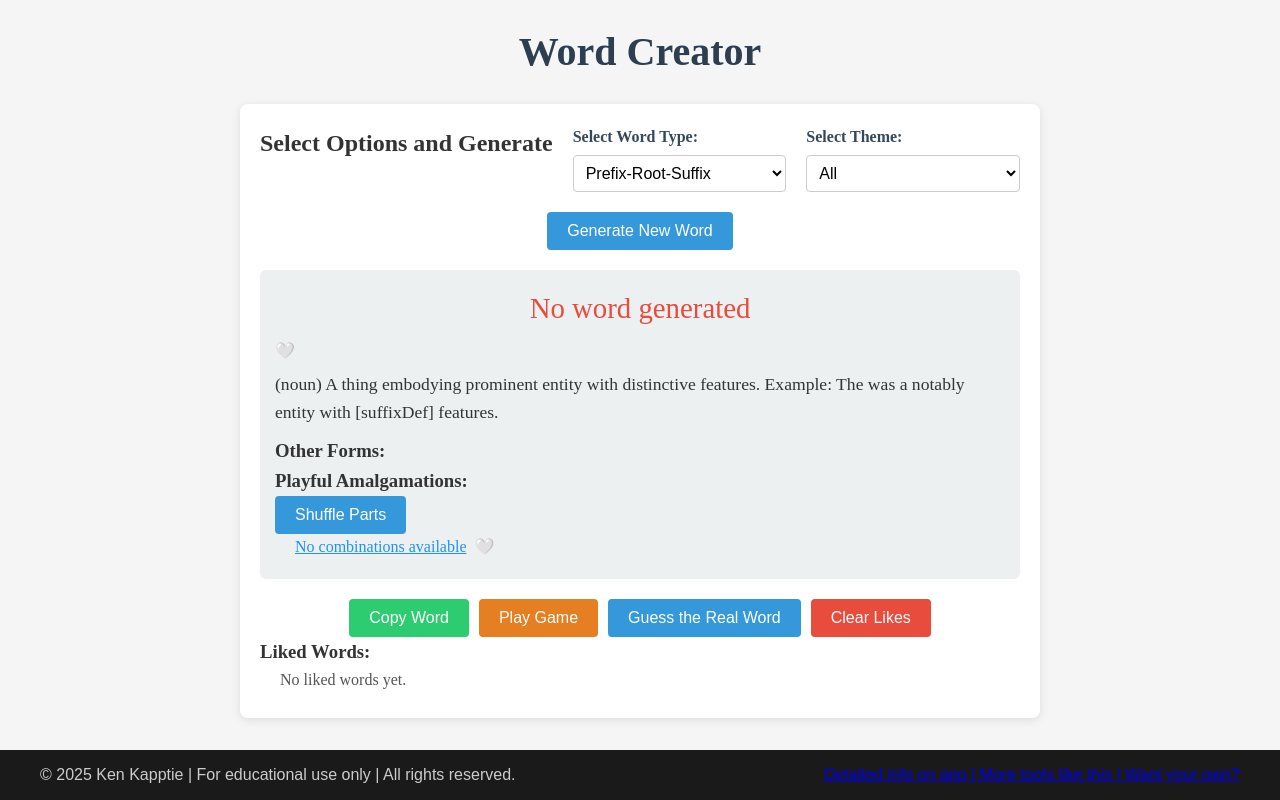
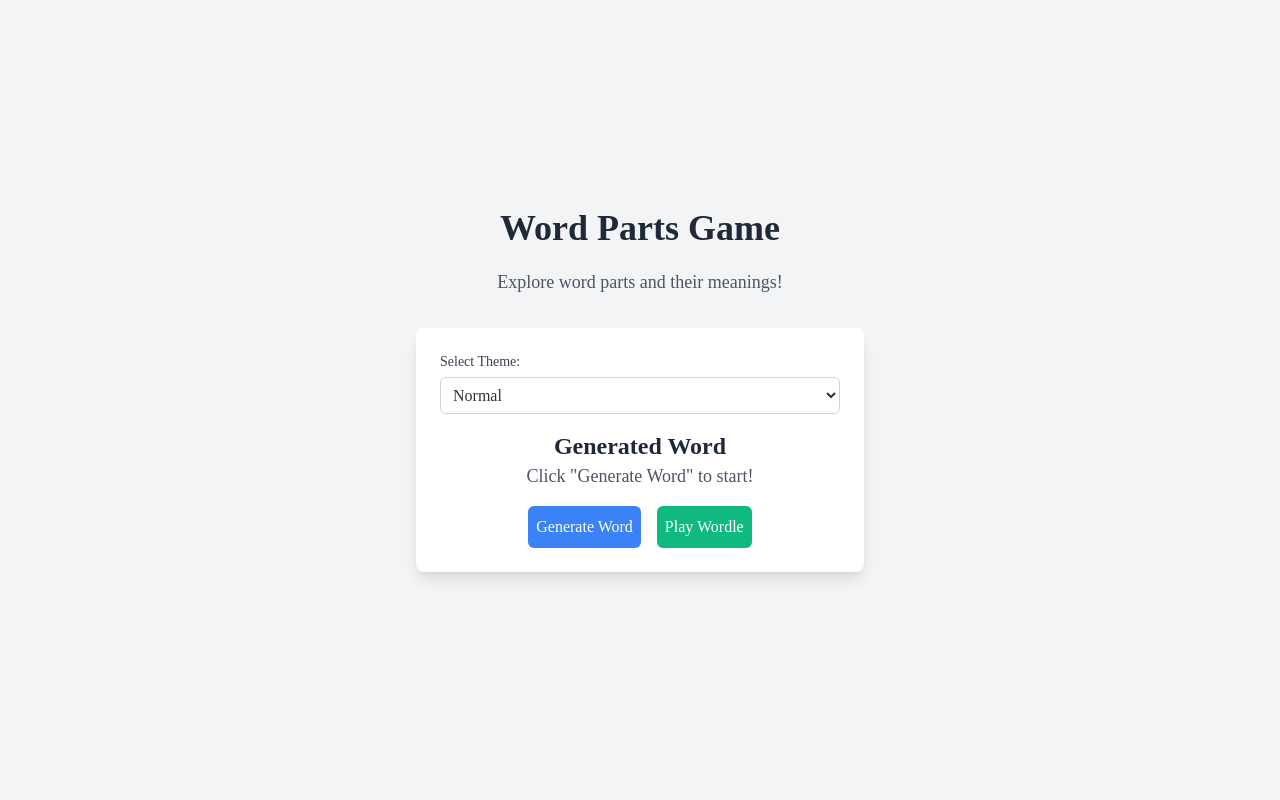
Before and after one commit to kappter/word, a plain HTML site: page index.html in a window 1280 px wide. Drawn offline with nearby package versions, Linux system fonts and the light colour scheme; files that its build step writes are made by us from their sources.

Commit message:
Add files via upload

```diff
--- a/index.html
+++ b/index.html
@@ -42,125 +42,115 @@
 <head>
     <meta charset="UTF-8">
     <meta name="viewport" content="width=device-width, initial-scale=1.0">
-    <title>Word Creator</title>
-    <link rel="stylesheet" href="styles.css">
-    <link rel="icon" href="data:,">
+    <title>Word Parts Game</title>
+    <link href="https://cdn.jsdelivr.net/npm/tailwindcss@2.2.19/dist/tailwind.min.css" rel="stylesheet">
+    <link rel="stylesheet" href="styles/styles.css">
 </head>
-<body>
-    <h1>Word Creator</h1>
+<body class="bg-gray-100 flex flex-col items-center justify-center min-h-screen">
+    <header class="text-center mb-8">
+        <h1 class="text-4xl font-bold text-gray-800">Word Parts Game</h1>
+        <p class="text-lg text-gray-600">Explore word parts and their meanings!</p>
+    </header>
 
-    <div id="loading-game" class="loading-indicator">Loading word parts...</div>
+    <main class="bg-white p-6 rounded-lg shadow-lg w-full max-w-md">
+        <div id="loading" class="text-center text-gray-500">Loading word parts...</div>
 
-    <main>
-        <div id="game-setup" class="controls">
-            <h2>Select Options and Generate</h2>
-            <div class="option-group">
-                <label for="permutationType">Select Word Type:</label>
-                <select id="permutationType">
-                    <option value="pre-root-suf">Prefix-Root-Suffix</option>
-                    <option value="root-suf">Root-Suffix</option>
-                    <option value="pre-root">Prefix-Root</option>
-                    <option value="pre-root-root">Prefix-Root-Root</option>
-                    <option value="root">Root Only</option>
+        <div id="game-section" class="hidden">
+            <div class="mb-4">
+                <label for="theme-dropdown" class="block text-sm font-medium text-gray-700">Select Theme:</label>
+                <select id="theme-dropdown" class="mt-1 block w-full p-2 border border-gray-300 rounded-md">
+                    <option value="normal">Normal</option>
                 </select>
             </div>
-            <div class="option-group">
-                <label for="themeType">Select Theme:</label>
-                <select id="themeType">
-                    <option value="all">All</option>
-                    <option value="normal">Normal</option>
-                    <option value="technical">Technical</option>
-                    <option value="shakespearian">Shakespearian</option>
-                    <option value="popculture">Pop Culture</option>
-                    <option value="astronomy">Astronomy</option>
-                    <option value="fantasy">Fantasy</option>
-                </select>
-            </div>
-            <div class="buttons">
-                <button id="generateButton" class="btn btn-generate">Generate New Word</button>
-            </div>
+
+            <div id="word-display" class="mb-4 text-center">
+                <h2 class="text-2xl font-semibold text-gray-800">Generated Word</h2>
+                <p id="generated-word" class="text-lg text-gray-600">Click "Generate Word" to start!</p>
+                <p id="word-definition" class="text-sm text-gray-500"></p>
             </div>
 
-        <div id="word-container" class="word-container">
-            <div class="word-header">
-                <p id="generatedWord" class="text-2xl font-semibold"></p>
-                <button id="likeMainWordButton" class="like-btn" data-word="">🤍</button>
+            <div class="flex justify-center space-x-4">
+                <button id="generate-word" class="bg-blue-500 text-white p-2 rounded-md hover:bg-blue-600">Generate Word</button>
+                <button id="start-wordle" class="bg-green-500 text-white p-2 rounded-md hover:bg-green-600">Play Wordle</button>
             </div>
-            <p id="pronunciation" class="italic"></p>
-            <p id="wordDefinition"></p>
-            <div class="mt-2">
-                <h3>Other Forms:</h3>
-                <ul id="otherForms" class="list-disc list-inside"></ul>
-            </div>
-            <div class="mt-2">
-                <h3>Playful Amalgamations:</h3>
-                <button id="shuffleButton" class="btn btn-generate">Shuffle Parts</button>
-                <ul id="amalgamations" class="list-disc list-inside mt-2"></ul>
-            </div>
-        </div>
-
-        <div class="buttons">
-            <button id="copyButton" class="btn btn-copy">Copy Word</button>
-            <a href="game.html"><button class="btn btn-play">Play Game</button></a>
-            <a href="guess_real.html"><button class="btn btn-generate">Guess the Real Word</button></a>
-            <button id="clearLikesButton" class="btn btn-clear">Clear Likes</button>
-        </div>
-
-        <div class="mt-4">
-            <h3>Liked Words:</h3>
-            <ul id="likedWords" class="list-disc list-inside"></ul>
         </div>
     </main>
 
-    <footer class="fixed-footer">
-        <div class="footer-content">
-            <p>© 2025 Ken Kapptie | For educational use only | All rights reserved.</p>
-            <div class="donation-links">
-                <a href="https://github.com/kappter/word">Detailed info on app | </a>
-                <a href="https://kappter.github.io/portfolio/#projects" target="_blank">More tools like this | </a>
-                <a href="https://kappter.github.io/portfolio/proposal.html">Want your own?</a>
-            </div>
-        </div>
-    </footer>
-
-    <!-- In index.html -->
     <script src="scripts/fileHandler.js"></script>
     <script src="scripts/wordGenerator.js"></script>
+    <script src="scripts/gameLogic.js"></script>
     <script src="scripts/uiHandler.js"></script>
-<script src="scripts/gameLogic.js"></script>
     <script>
-    document.addEventListener("DOMContentLoaded", async () => {
-        await loadWordParts();
+        const loadingDiv = document.getElementById("loading");
+        const gameSection = document.getElementById("game-section");
+        const themeDropdown = document.getElementById("theme-dropdown");
+        const generateWordButton = document.getElementById("generate-word");
+        const startWordleButton = document.getElementById("start-wordle");
+        const generatedWordElement = document.getElementById("generated-word");
+        const wordDefinitionElement = document.getElementById("word-definition");
+
+        let currentTheme = themeDropdown.value;
+
+        // Update current theme when dropdown changes
+        themeDropdown.addEventListener("change", () => {
+            currentTheme = themeDropdown.value;
+            console.log(`Theme changed to: ${currentTheme}`);
+        });
+
+        // Populate the theme dropdown with available themes
+        function populateThemeDropdown() {
+            if (!window.themes || Object.keys(window.themes).length === 0) {
+                console.error("No themes available to populate dropdown.");
+                return;
+            }
+            themeDropdown.innerHTML = "";
+            Object.keys(window.themes).forEach(theme => {
+                const option = document.createElement("option");
+                option.value = theme;
+                option.textContent = theme.charAt(0).toUpperCase() + theme.slice(1);
+                themeDropdown.appendChild(option);
+            });
+            currentTheme = themeDropdown.value;
+            console.log("Theme dropdown populated with:", Object.keys(window.themes));
+        }
+
+        // Update the UI with a generated word
+        function updateDisplay() {
+            const wordData = generateWordAndDefinition("pre-root-suf", currentTheme, { removeHyphens: true });
+            generatedWordElement.textContent = wordData.word || "No word generated";
+            wordDefinitionElement.innerHTML = wordData.definition || "No definition available";
+            console.log("Generated word:", wordData.word);
+        }
+
+        // Initialize the page
+        async function initialize() {
+            try {
+                await loadWordParts(); // Wait for word parts to load
+                console.log("Themes loaded successfully:", window.themes);
                 populateThemeDropdown();
-        const themeType = document.getElementById("themeType");
-        const permutationType = document.getElementById("permutationType");
-        const generateButton = document.getElementById("generateButton");
-        const copyButton = document.getElementById("copyButton");
-        const shuffleButton = document.getElementById("shuffleButton");
-        const clearLikesButton = document.getElementById("clearLikesButton");
+                loadingDiv.classList.add("hidden");
+                gameSection.classList.remove("hidden");
+            } catch (error) {
+                console.error("Error loading word parts:", error);
+                loadingDiv.textContent = "Failed to load word parts. Please refresh the page.";
+            }
+        }
 
-        if (themeType) {
-            themeType.addEventListener("change", updateDisplay);
-        }
-        if (permutationType) {
-            permutationType.addEventListener("change", updateDisplay);
-        }
-        if (generateButton) {
-            generateButton.addEventListener("click", updateDisplay);
-        }
-        if (copyButton) {
-            copyButton.addEventListener("click", copyToClipboard);
-        }
-        if (shuffleButton) {
-            shuffleButton.addEventListener("click", shuffleAmalgamations);
-        }
-        if (clearLikesButton) {
-            clearLikesButton.addEventListener("click", clearLikes);
+        // Event listeners
+        generateWordButton.addEventListener("click", () => {
+            if (!window.themes[currentTheme]) {
+                console.error(`Theme ${currentTheme} not loaded.`);
+                return;
             }
             updateDisplay();
-        addPermutationClickHandlers();
-        addLikedWordClickHandlers();
         });
+
+        startWordleButton.addEventListener("click", () => {
+            window.location.href = "game.html";
+        });
+
+        // Start initialization
+        initialize();
     </script>
 </body>
 </html>
```
Lines whose indentation alone changed are shown as unchanged.
